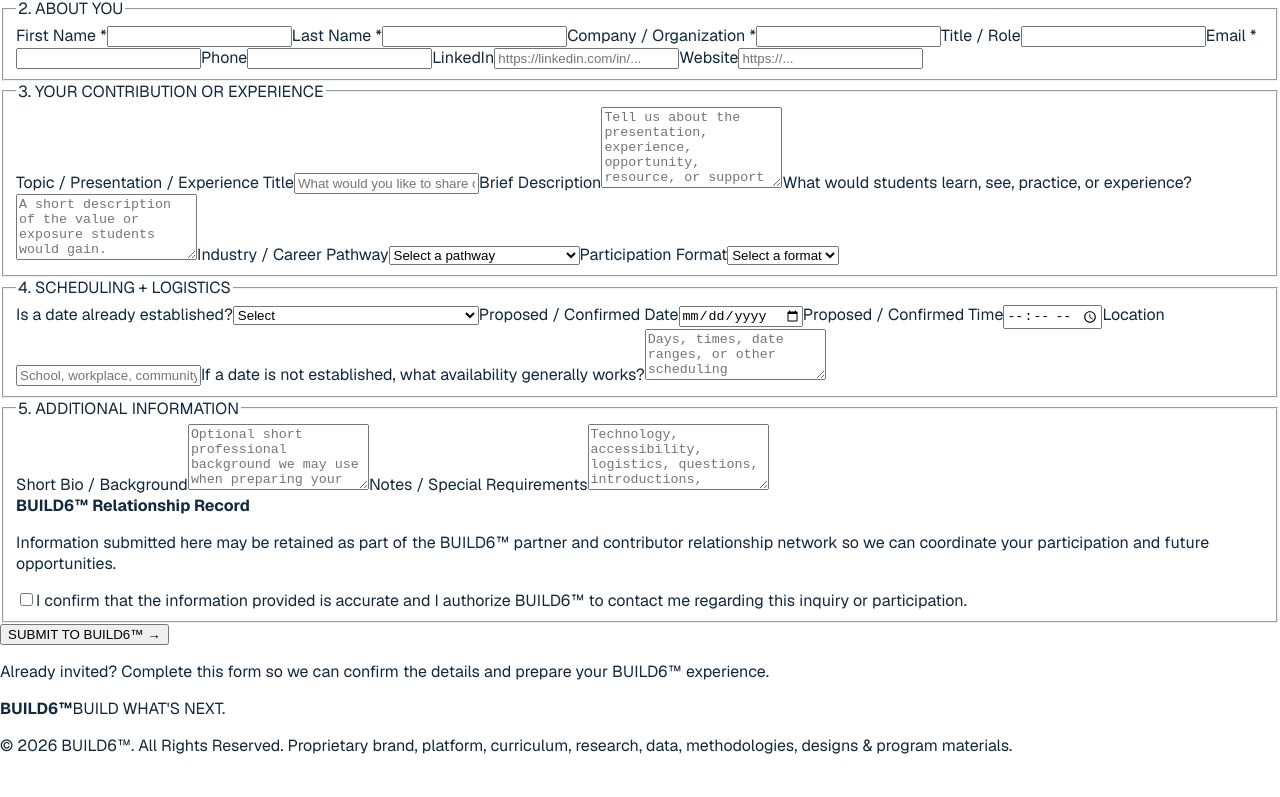
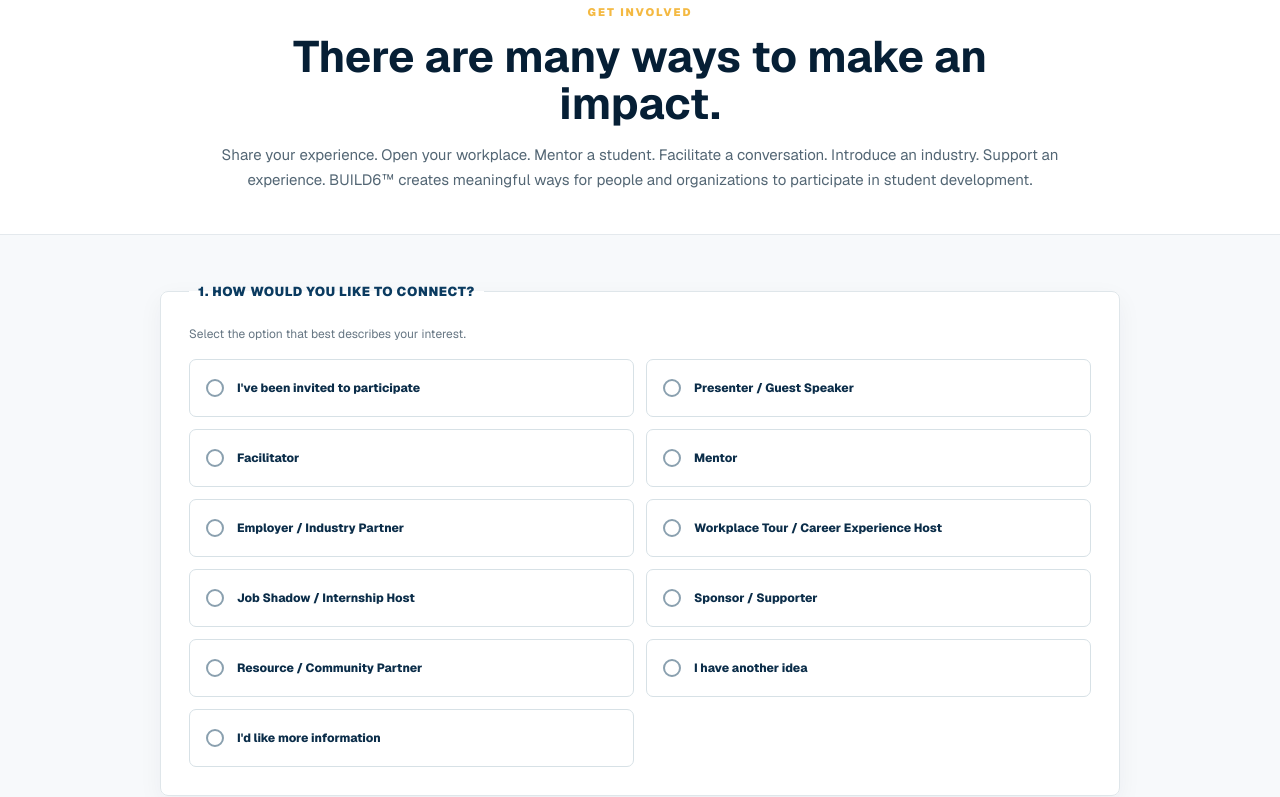
Before and after one commit to Link-Lake-Norman/Build6-, a Next.js app: page /connect in a window 1280 px wide. Shown: the part 547-1344 px from the top of the page. Before the commit the page ends 1319 px from the top, so only its background shows below. Built offline with nearby package versions, Linux system fonts and the light colour scheme.

Commit message:
Complete BUILD6 contributor intake design

```diff
--- a/app/globals.css
+++ b/app/globals.css
@@ -1251,3 +1251,151 @@ img{max-width:100%}
   line-height: 1;
   font-weight: 900;
 }
+
+
+/* BUILD6 CONTRIBUTOR FORM */
+
+.connect-page{min-height:100vh;background:#f7f9fb}
+.connect-hero{padding:72px 7% 68px;color:#fff;background:radial-gradient(circle at 84% 24%,rgba(102,194,198,.16),transparent 26%),linear-gradient(135deg,#061f35,#0b3b60)}
+.connect-hero-inner{max-width:900px}
+.connect-eyebrow,.connect-section-label{margin:0 0 14px;color:#f4b942;font-size:11px;font-weight:900;letter-spacing:2px}
+.connect-hero h1{max-width:900px;margin:0;font-size:clamp(42px,5.3vw,70px);line-height:.98;letter-spacing:-2.6px;font-weight:950}
+.connect-hero h1 span{color:#f4b942}
+.connect-hero p:last-child{max-width:730px;margin:24px 0 0;color:#e5edf1;font-size:16px;line-height:1.6}
+.connect-intro{padding:54px 7% 42px;background:#fff;border-bottom:1px solid #e4e9ed}
+.connect-intro>div{max-width:840px;margin:0 auto;text-align:center}
+.connect-intro h2{margin:0 0 15px;color:#061f35;font-size:clamp(30px,4vw,44px);line-height:1.08}
+.connect-intro p:last-child{margin:0;color:#536674;font-size:15px;line-height:1.65}
+.connect-form-section{padding:48px 5% 78px}
+.connect-form{max-width:1040px;margin:0 auto}
+.connect-form fieldset{margin:0 0 22px;padding:28px;background:#fff;border:1px solid #dfe6ea;border-radius:8px;box-shadow:0 8px 24px rgba(6,31,53,.05)}
+.connect-form legend{padding:0 9px;color:#0b3b60;font-size:13px;font-weight:950;letter-spacing:.6px}
+.field-help{margin:0 0 17px;color:#667683;font-size:12px}
+.connection-choice-grid{display:grid;grid-template-columns:repeat(2,minmax(0,1fr));gap:10px}
+.connection-choice{min-height:52px;padding:12px 14px;display:flex;align-items:center;gap:10px;border:1px solid #dbe3e7;border-radius:5px;color:#233b4e;background:#fff;font-size:12px;font-weight:750;cursor:pointer;transition:transform 160ms ease,border-color 160ms ease,background 160ms ease}
+.connection-choice:hover{transform:translateY(-1px);border-color:#00a6a6;background:#f4fbfb}
+.connection-choice input{width:auto;accent-color:#00a6a6}
+.form-grid{display:grid;grid-template-columns:repeat(2,minmax(0,1fr));gap:18px 20px}
+.form-grid label{display:flex;flex-direction:column;gap:7px;color:#243b4d;font-size:11px;font-weight:800}
+.full-field{grid-column:1/-1}
+.connect-form input,.connect-form select,.connect-form textarea{width:100%;padding:12px 13px;border:1px solid #cfd9df;border-radius:5px;background:#fff;color:#132c40;font:inherit;font-size:13px;outline:none}
+.connect-form input,.connect-form select{min-height:44px}
+.connect-form textarea{resize:vertical;min-height:104px;line-height:1.5}
+.connect-form input:focus,.connect-form select:focus,.connect-form textarea:focus{border-color:#00a6a6;box-shadow:0 0 0 3px rgba(0,166,166,.10)}
+.contributor-notice{margin-top:20px;padding:15px 17px;border-left:3px solid #f4b942;background:#f8fafb}
+.contributor-notice strong{color:#061f35;font-size:11px}
+.contributor-notice p{margin:5px 0 0;color:#61717e;font-size:10px;line-height:1.5}
+.consent-row{margin-top:18px;display:flex!important;flex-direction:row!important;align-items:flex-start;gap:10px!important;color:#526372!important;font-size:10px!important;line-height:1.5}
+.consent-row input{width:auto;min-height:auto;margin-top:2px;accent-color:#00a6a6}
+.connect-submit-row{display:flex;align-items:center;gap:22px}
+.connect-submit-row>p{max-width:470px;margin:0;color:#687986;font-size:10px;line-height:1.5}
+.connect-primary{min-height:48px;padding:0 25px;display:inline-flex;align-items:center;justify-content:center;border:0;border-radius:4px;background:#f4b942;color:#061f35;font-size:11px;font-weight:950;cursor:pointer;transition:transform 180ms ease,box-shadow 180ms ease}
+.connect-primary:hover{transform:translateY(-2px);box-shadow:0 10px 26px rgba(244,185,66,.24)}
+.connect-success{min-height:calc(100vh - 96px);padding:80px 7%;display:grid;place-items:center;text-align:center;color:#fff;background:linear-gradient(135deg,#061f35,#0b3b60)}
+.connect-success>div{max-width:680px}
+.success-mark{width:70px;height:70px;margin:25px auto;display:grid;place-items:center;border-radius:50%;background:#f4b942;color:#061f35;font-size:30px;font-weight:950}
+.connect-success h1{margin:0;font-size:clamp(38px,5vw,60px)}
+.connect-success p:not(.connect-eyebrow){margin:20px auto 28px;color:#dfe9ee;line-height:1.6}
+.connect-footer{padding:24px 6%;background:#04192b;color:rgba(255,255,255,.58);text-align:center;border-top:1px solid rgba(244,185,66,.28)}
+.connect-footer strong{margin-right:10px;color:#fff;font-size:17px}
+.connect-footer span{color:#f4b942;font-size:8px;font-weight:900;letter-spacing:1.5px}
+.connect-footer p{margin:8px auto 0;max-width:850px;font-size:8px;line-height:1.5}
+@media(max-width:720px){.connection-choice-grid,.form-grid{grid-template-columns:1fr}.full-field{grid-column:auto}.connect-form fieldset{padding:22px 18px}.connect-submit-row{align-items:flex-start;flex-direction:column}}
+
+
+/* BUILD6 CONNECT CHOICE POLISH */
+
+.connect-form {
+  max-width: 960px !important;
+}
+
+.connection-choice-grid {
+  grid-template-columns: repeat(2, minmax(0, 1fr)) !important;
+  gap: 12px !important;
+}
+
+.connection-choice {
+  position: relative !important;
+  min-height: 58px !important;
+  padding: 13px 16px !important;
+  display: flex !important;
+  flex-direction: row !important;
+  justify-content: flex-start !important;
+  align-items: center !important;
+  gap: 13px !important;
+  background: #ffffff !important;
+  border: 1px solid #d7e1e6 !important;
+  border-radius: 7px !important;
+  color: #0b2d49 !important;
+  font-size: 12px !important;
+  font-weight: 800 !important;
+  line-height: 1.25 !important;
+  cursor: pointer !important;
+}
+
+.connection-choice input[type="radio"] {
+  appearance: none !important;
+  -webkit-appearance: none !important;
+
+  width: 18px !important;
+  height: 18px !important;
+  min-width: 18px !important;
+  min-height: 18px !important;
+
+  margin: 0 !important;
+  padding: 0 !important;
+
+  border: 2px solid #8aa0af !important;
+  border-radius: 50% !important;
+  background: #ffffff !important;
+
+  display: grid !important;
+  place-content: center !important;
+  flex: 0 0 18px !important;
+}
+
+.connection-choice input[type="radio"]::before {
+  content: "" !important;
+  width: 8px !important;
+  height: 8px !important;
+  border-radius: 50% !important;
+  transform: scale(0) !important;
+  transition: transform 120ms ease !important;
+  background: #ffffff !important;
+}
+
+.connection-choice input[type="radio"]:checked {
+  background: #00a6a6 !important;
+  border-color: #00a6a6 !important;
+}
+
+.connection-choice input[type="radio"]:checked::before {
+  transform: scale(1) !important;
+}
+
+.connection-choice:has(input:checked) {
+  border-color: #00a6a6 !important;
+  background: #f1fbfb !important;
+  box-shadow: inset 4px 0 0 #f4b942 !important;
+}
+
+.connection-choice:hover {
+  border-color: #00a6a6 !important;
+  background: #f8fcfc !important;
+  transform: translateY(-1px) !important;
+}
+
+.connection-choice span {
+  display: block !important;
+  text-align: left !important;
+}
+
+.connect-form fieldset {
+  padding: 26px 28px 28px !important;
+}
+
+@media (max-width: 720px) {
+  .connection-choice-grid {
+    grid-template-columns: 1fr !important;
+  }
+}
```
